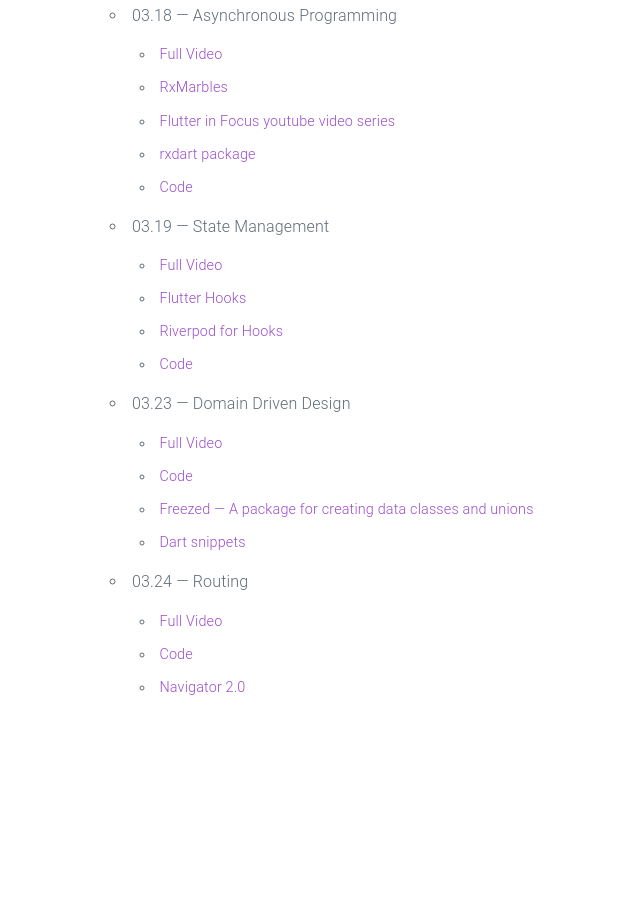
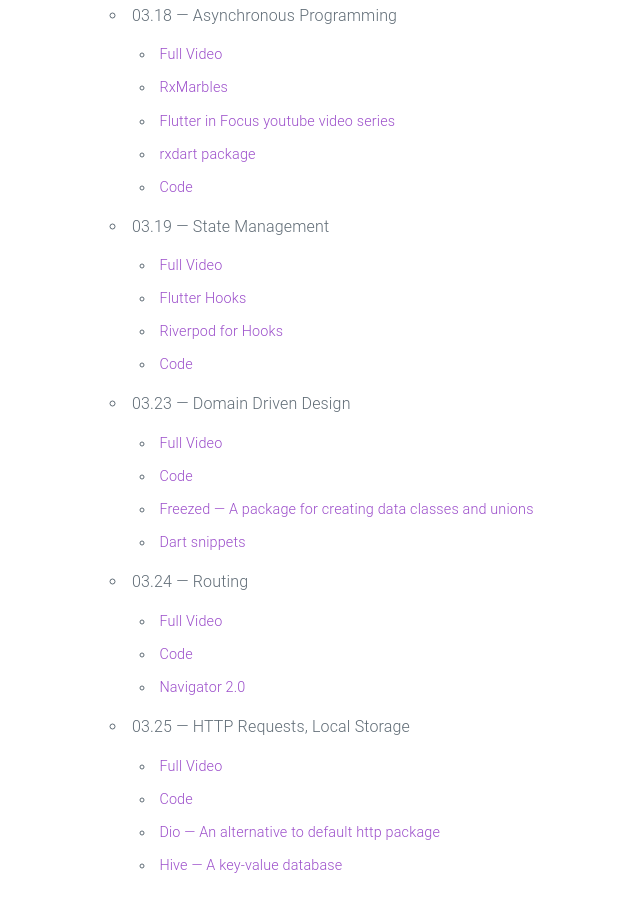
Before and after one commit to HosseinYousefi/2021-CS208, a plain HTML site: page index.html in a window 1280 px wide. Shown: the part 959-1861 px from the top of the page, without its empty margins (10-650 px from the left). Before the commit the page ends 1683 px from the top, so only its background shows below. Drawn offline with nearby package versions, Linux system fonts and the light colour scheme.

Commit message:
http requests

```diff
--- a/index.html
+++ b/index.html
@@ -230,6 +230,31 @@
               </li>
             </ul>
           </li>
+          <li>
+            03.25 &mdash; HTTP Requests, Local Storage
+            <ul>
+              <li>
+                <a href="https://drive.google.com/file/d/12Un9Qb3q8twrL7w2lHQDkTgFBKrfHbEW/view?usp=sharing">
+                  Full Video
+                </a>
+              </li>
+              <li>
+                <a href="https://github.com/HosseinYousefi/hs-app/tree/5ebf5020a50f7d4ddb7d61746689657407db61d9">
+                  Code
+                </a>
+              </li>
+              <li>
+                <a href="https://pub.dev/packages/dio">
+                  Dio &mdash; An alternative to default http package
+                </a>
+              </li>
+              <li>
+                <a href="https://pub.dev/packages/hive">
+                  Hive &mdash; A key-value database
+                </a>
+              </li>
+            </ul>
+          </li>
         </ul>
       </section>
     </main>
```
